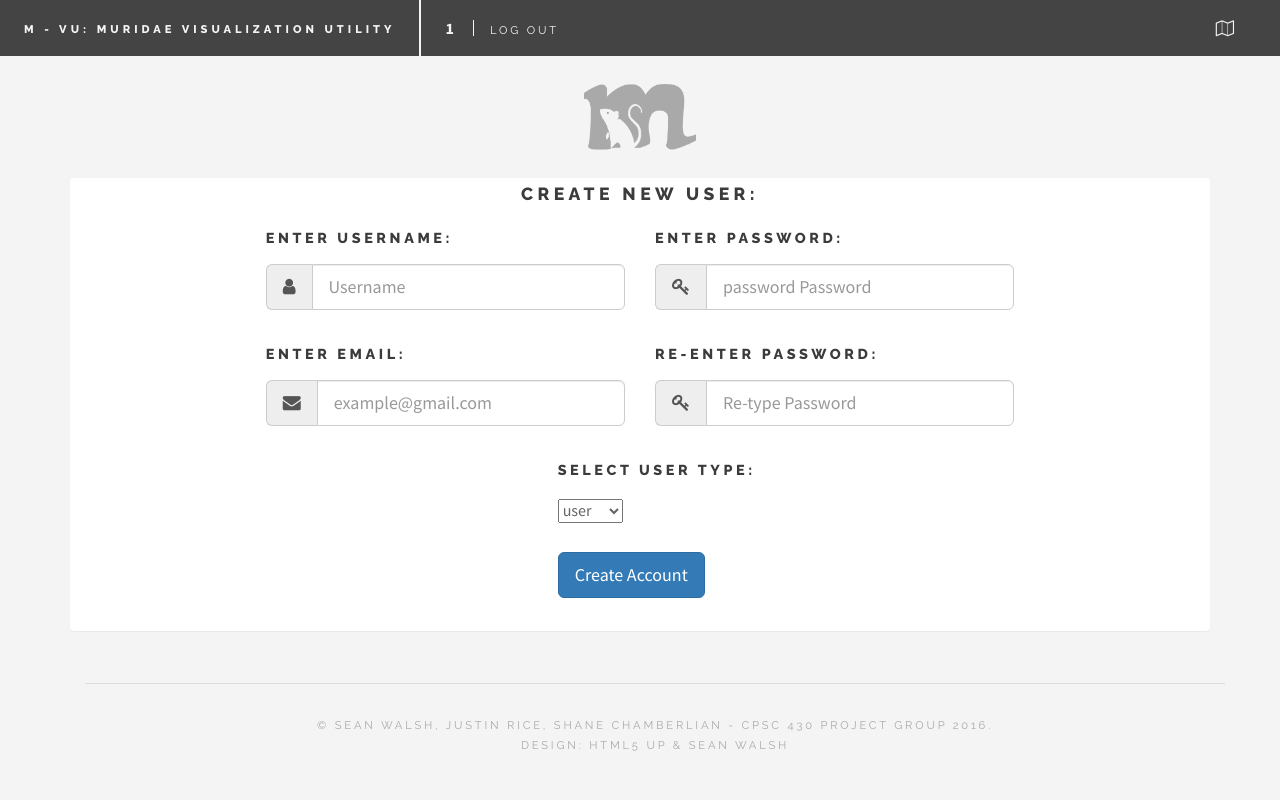
After one commit to falseDestiny/M-VU-MURIDAE-VISULIZATION-UTILITY, a Flask app: page /createaccount in a window 1280 px wide. The commit adds this page. Run offline with Flask 2, Linux system fonts and the light colour scheme; the visitor is signed in with stand-in values (Sample User, id 1); parts of the project's set-up code (start-up, migrations or seed data) failed here and were passed over; some libraries are stand-ins or nearby versions.

Commit message:
These are changes for the user interface and interaction

```diff
--- a/server.py
+++ b/server.py
@@ -8,7 +8,20 @@ from flask_socketio import SocketIO, emit
 from werkzeug import secure_filename
 from parse import Parser
 from sim import Simulation
+from flask import Flask
+from flask_mail import Mail, Message
 
+app =Flask(__name__)
+mail=Mail(app)
+
+app.config['MAIL_SERVER']='smtp.gmail.com'
+app.config['MAIL_PORT'] = 465
+app.config['MAIL_USERNAME'] = 'mvuwebapp@gmail.com'
+app.config['MAIL_PASSWORD'] = 'mvuwebapppass'
+app.config['MAIL_USE_TLS'] = False
+app.config['MAIL_USE_SSL'] = True
+
+mail=Mail(app)
 
 app = Flask(__name__)
 app.secret_key = os.urandom(24).encode('hex')
@@ -126,7 +139,7 @@ def unauthorized_handler():
 def index():
     if request.method == 'GET':
         if current_user.is_authenticated:
-            return render_template('index.html', login_failed='false', currentpage='home')
+            return render_template('index.html', login_failed='false', currentpage='home', admin=session["admin"])
         else:
             return render_template('login.html', login_failed='false', currentpage='login')
 
@@ -181,6 +194,192 @@ def manageusers():
     session["userdata"]=userdata
 
     return render_template('users.html', currentpage='users', userdata=userdata, admin=session["admin"])
+
+@app.route('/createaccount', methods=['GET', 'POST'])
+def create_account():
+    db = connectToDB()
+    cur = db.cursor(cursor_factory=psycopg2.extras.DictCursor)
+
+    if request.method == 'GET':
+        return render_template('create_account.html', currentpage = 'create_account', admin=session["admin"])
+
+    #POST
+    # check username
+    usernameinput = request.form['username']
+    passwordinput = request.form['password']
+    useremailinput = request.form['email']
+    admin = request.form['admin']
+
+    if admin == "user":
+        admin = 'false'
+    else:
+        admin = 'true'
+    print "User type is "+admin
+
+    print "Checking username...."
+    cur.execute("SELECT username FROM users WHERE username = %s;", (usernameinput,))
+    if cur.fetchone():
+        return render_template('create_account.html', currentpage='create_account', bad_account='badusername', account_created='false', admin=session["admin"])
+
+    # make sure passwords match
+    print "Checking password...."
+    password1 = request.form['password']
+    password2 = request.form['retypepassword']
+    if password1 != password2:
+        return render_template('create_account.html', currentpage='create_account', bad_account='badpassword', account_created='false', admin=session["admin"])
+
+    # make sure email doesn't exist
+    print "Checking email...."
+    pattern = re.compile("\A\S+@\S+\.\S+\Z")
+    cur.execute("SELECT email FROM users WHERE email = %s;", (useremailinput,))
+    if cur.fetchone() or not pattern.match(useremailinput):
+        return render_template('create_account.html', currentpage='create_account', bad_account='bademail', account_created='false', admin=session["admin"])
+
+    # attempt to create user
+    print "Attempting to create user...."
+    print "username" + request.form['username'] + " Password: " + request.form['password']
+    try:
+        cur.execute("INSERT INTO users (username, password, email, admin) VALUES (%s, crypt(%s, gen_salt('bf')), %s, %s);", (usernameinput, passwordinput, useremailinput, admin))
+    except:
+        print("Error creating user...")
+        db.rollback()
+    db.commit()
+
+    # check to see if user was created
+    print "Checking success of user creation...."
+    cur.execute("SELECT username FROM users WHERE username = %s;", (usernameinput,))
+    if cur.fetchone():
+        # user was created
+        print "User created"
+        account_created = 'true'
+    else:
+        # user was NOT created
+        print "User not created"
+        account_created = 'false'
+
+    return render_template('account_created.html', currentpage='create_account', bad_account='unknown', admin=session["admin"], account_created=account_created, user=usernameinput)
+
+@app.route('/deleteaccount', methods=['GET', 'POST'])
+def delete_account():
+    db = connectToDB()
+    cur = db.cursor(cursor_factory=psycopg2.extras.DictCursor)
+
+    if request.method == 'GET':
+        return render_template('delete_account.html', currentpage = 'delete_account', admin=session["admin"])
+
+    # make sure user input matches
+    print "Checking username match...."
+    username1 = request.form['username1']
+    username2 = request.form['username2']
+    if username1 != username2:
+        return render_template('delete_account.html', currentpage='delete_account', bad_account='badpassword', account_created='false', admin=session["admin"])
+
+    print "Checking for username in database...."
+    cur.execute("SELECT username FROM users WHERE username = %s;", (username1,))
+    if cur.fetchone():
+        print "Username is found."
+    else:
+        return render_template('delete_account.html', currentpage='delete_account', bad_account='badusername', account_created='false', admin=session["admin"])
+
+    # attempt to delete user
+    print "Attempting to delete user...."
+    try:
+        print(cur.mogrify("DELETE FROM users WHERE username = 'sean';"))
+        cur.execute("DELETE FROM users WHERE username = 'sean';")
+    except:
+        print("Error deleting user...")
+        db.rollback()
+    db.commit()
+
+    # check to see if user was deleted
+    print "Checking success of user deletion...."
+    cur.execute("SELECT username FROM users WHERE username = %s;", (username1,))
+    if cur.fetchone():
+        # user not deleted
+        print "User not deleted"
+        account_created = 'true'
+    else:
+        # user deleted
+        print "User deleted"
+        account_created = 'false'
+
+    return render_template('account_deleted.html', currentpage='delete_account', bad_account='unknown', account_created=account_created, user=username1, admin=session["admin"])
+
+@app.route('/changepassword', methods=['GET', 'POST'])
+def change_password():
+    db = connectToDB()
+    cur = db.cursor(cursor_factory=psycopg2.extras.DictCursor)
+
+    if request.method == 'GET':
+        return render_template('change_password.html', currentpage = 'change_password', admin=session["admin"])
+
+    password = request.form['password']
+    retypepassword = request.form['retypepassword']
+    username = request.form['username']
+
+    # check to see if user exists
+    print "Checking username...."
+    cur.execute("SELECT username FROM users WHERE username = %s;", (username,))
+    if cur.fetchone():
+        print "Username is found."
+    else:
+        return render_template('change_password.html', currentpage='change_password', bad_account='badusername', account_created='false', admin=session["admin"])
+
+    # make sure user password matches
+    print "Checking passwords...."
+    if password != retypepassword:
+        return render_template('change_password.html', currentpage='change_password', bad_account='badpassword', account_created='false', admin=session["admin"])
+
+    # try to insert new password
+    try:
+        print("Inserting password...")
+        cur.execute("UPDATE users SET password = crypt('%s', gen_salt('bf')) WHERE username= '%s'" % (password, username))
+    except:
+        print("Error Inserting password...")
+        db.rollback()
+    db.commit()
+
+    return render_template('password_changed.html', currentpage='change_password', bad_account='unknown', user=username, admin=session["admin"])
+
+
+@app.route('/sendpassword', methods=['GET', 'POST'])
+def send_password():
+    db = connectToDB()
+    cur = db.cursor(cursor_factory=psycopg2.extras.DictCursor)
+
+    if request.method == 'GET':
+        return render_template('send_password.html', currentpage = 'send_password')
+
+    # get email from form
+    email = request.form['email']
+    print "User email is ."+email
+
+    # check to see if user exists
+    print "Checking username...."
+    cur.execute("SELECT email FROM users WHERE email = %s;", (email,))
+    if cur.fetchone():
+        print "Checking password...."
+        # cur.execute("SELECT INTO users password VALUES (crypt(%s, gen_salt('bf')) WHERE username = %s);", (password, username,))
+
+        cur.execute("SELECT password = crypt('password', gen_salt('bf')) FROM users WHERE email = %s;", (email,))
+        password = cur.fetchall()
+        print password
+        print password
+        print password
+        print password
+
+        msg = Message('MVU Password', sender = 'mvuwebapp@yahoo.com', recipients = [email])
+        msg.body = "Hello, this is yot password- "+str(password)
+        mail.send(msg)
+
+        print "Mail Sent."
+    else:
+        return render_template('send_password.html', currentpage='change_password', bad_account='badusername', account_created='false')
+
+    return render_template('password_sent.html', currentpage='send_password', email=email, bad_account='unknown')
+
+
+
 
 ################################################################################
 ############################ File Upload Functions #############################
--- /dev/null
+++ b/templates/create_account.html
@@ -0,0 +1,80 @@
+{% extends "layout.html" %}
+
+{% block bodyTag %}
+<body>
+{% endblock %}
+
+{% block content %}
+<div class="container pagecontent" onclick="closeLinks()">
+
+	<div class="row">
+
+		<div id="intro" class="col-xs-12 align-center">
+			<a href="/" class="logo pagelogo"><img src="static/images/mlogo.png" alt="" /></a>
+		</div>
+
+		<div class="col-lg-12">
+
+			<!-- CONTENT PANEL -->
+
+				<div class="panel clearfix">
+
+			{% if bad_account == 'badusername' %}
+			<p><font color="red">The Username is already in use. Please try again.</font></p>
+			{% elif bad_account == 'badpassword' %}
+			<p><font color="red">Your password does not match. Please try again.</font></p>
+			{% elif bad_account == 'bademail' %}
+			<p><font color="red">Your email is already in use or is invalid. Please try again.</font></p>
+			{% endif %}
+
+			<!--<div class="col-md-10 center">-->
+				<form method="POST" action="/createaccount">
+                    <h2 align="center">Create New User:</h2>
+					<div class="row">
+						<div class="col-md-4 col-md-offset-2">
+							<h3>Enter Username:</h3>
+							<p class="input-group input-group-lg">
+						    	<span class="input-group-addon" id="username-addon1"><i class="fa fa-user"></i></span>
+						    	<input type="text" name="username" class="form-control" placeholder="Username" aria-describedby="username-addon1" />
+					    	</p>
+					    	<h3>Enter Email:</h3>
+							<p class="input-group input-group-lg">
+						    	<span class="input-group-addon" id="email-addon1"><i class="fa fa-envelope"></i></span>
+						    	<input type="text" name="email" class="form-control" placeholder="example@gmail.com" aria-describedby="email-addon1" />
+					    	</p>
+				    	</div>
+				    	<div class="col-md-4">
+					    	<h3>Enter Password:</h3>
+							<p class="input-group input-group-lg">
+						    	<span class="input-group-addon" id="password-addon1"><i class="fa fa-key"></i></span>
+						    	<input type="password" name="password" class="form-control" placeholder="password Password" aria-describedby="password-addon1" />
+					    	</p>
+					    	<h3>Re-Enter Password:</h3>
+							<p class="input-group input-group-lg">
+						    	<span class="input-group-addon" id="password-addon1"><i class="fa fa-key"></i></span>
+						    	<input type="password" name="retypepassword" class="form-control" placeholder="Re-type Password" aria-describedby="password-addon1" />
+					    	</p>
+				    	</div>
+			    	</div>
+
+			    	<div class="row">
+						<div class="col-md-4 col-md-offset-5">
+					    	<!-- SELECT A USER ICON -->
+					    	<h3>Select User Type:</h3>
+					    	<div class="center-block testing">
+						    	<select class="image-picker show-html profilepics" name="admin">
+									<option>user</option>
+									<option>admin</option>
+								</select>
+							</div>
+			    	<br>
+					<p><input type="submit" value="Create Account" name="submit" class="btn btn-primary btn-lg outline" /></p>
+				</form>
+		                </div>
+		            </div>
+			<!--</div>-->
+            </div>
+		</div>
+	</div>
+
+{% endblock %}
--- a/templates/index.html
+++ b/templates/index.html
@@ -27,6 +27,7 @@
 				</a>
 			</div>
 
+            {% if admin == [true] %}
 			<div class="col-xs-12 col-sm-4 col-md-4 col-lg-4 align-center panelbutton">
 				<a href="/data">
 					<div class="panel main-panel-button main-panel-size">
@@ -34,7 +35,9 @@
 					</div>
 				</a>
 			</div>
+            {% endif %}
 
+            {% if admin == [true] %}
 			<div class="col-xs-12 col-sm-4 col-md-4 col-lg-4 align-center panelbutton">
 				<a href="/users">
 					<div class="panel main-panel-button main-panel-size">
@@ -42,6 +45,7 @@
 					</div>
 				</a>
 			</div>
+            {% endif %}
 
 		</div>
 
--- a/templates/layout.html
+++ b/templates/layout.html
@@ -50,9 +50,10 @@
 						<a href="javascript:void(0);" onclick="openLinks()">&#9776;</a>
 					</li>
 					<li><a href="/maps" {% if currentpage == 'maps' %}class="active"{% endif %}><i class="fa fa-map-o fa-1x"></i></a></li>
+                    {% if admin == [true] %}
 					<li><a href="/data" {% if currentpage == 'data' %}class="active"{% endif %}><i class="fa fa-database fa-1x"></i></a></li>
 					<li><a href="/users" {% if currentpage == 'users' %}class="active"{% endif %}><i class="fa fa-user fa-1x"></i></a></li>
-
+					{% endif %}
 				</ul>
 			</div>
 
--- a/templates/login.html
+++ b/templates/login.html
@@ -42,6 +42,9 @@
 					<input type="submit" value="Sign In" name="submit" class="btn btn-default btn-lg" />
 				</div>
 			</form>
+
+			<a href="/sendpassword">Forgot Password</a>
+
 		</div>
 
 	</div>
```
Also changed, not shown: mouseDB.sql (+5 -4 lines), templates/account_created.html (added, +41 -0 lines), templates/account_deleted.html (added, +41 -0 lines), templates/change_password.html (added, +65 -0 lines), templates/delete_account.html (added, +58 -0 lines), templates/password_changed.html (added, +41 -0 lines), templates/password_sent.html (added, +41 -0 lines), templates/send_password.html (added, +52 -0 lines), templates/users.html (+24 -46 lines).
